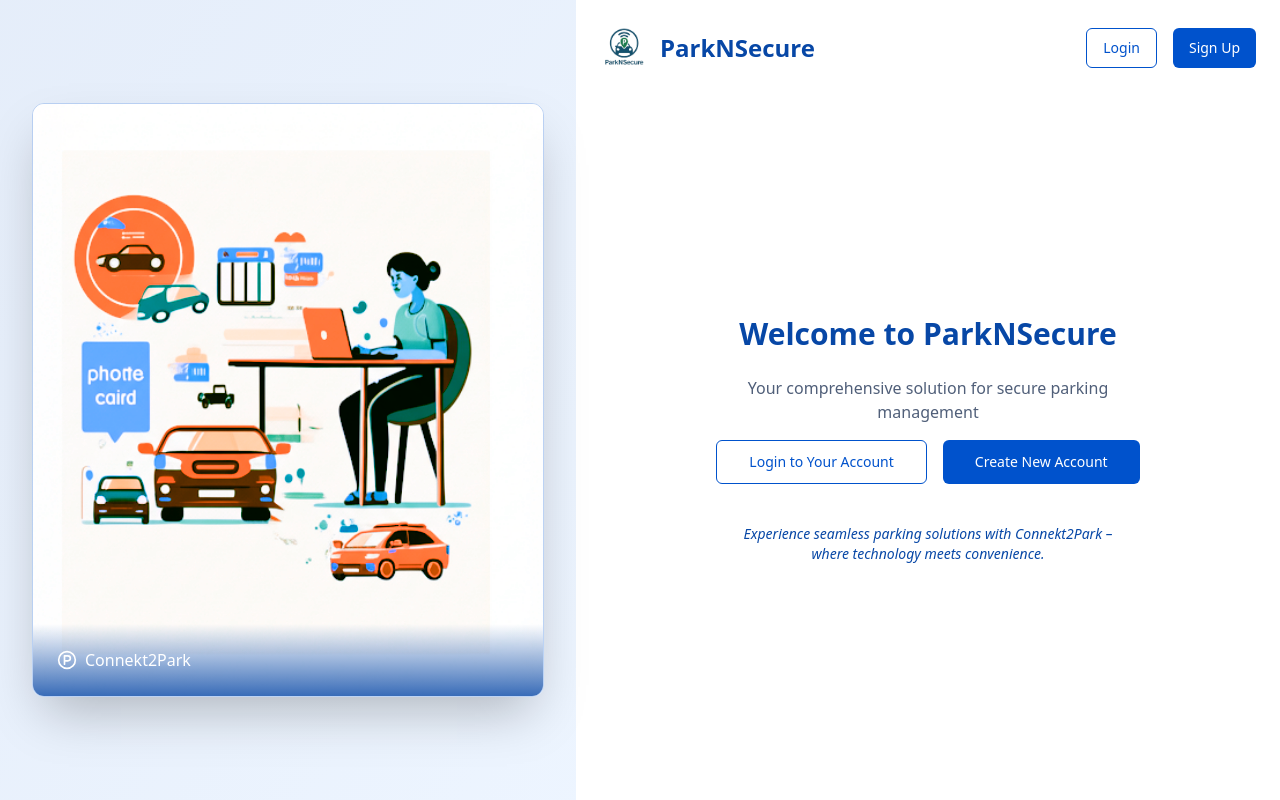
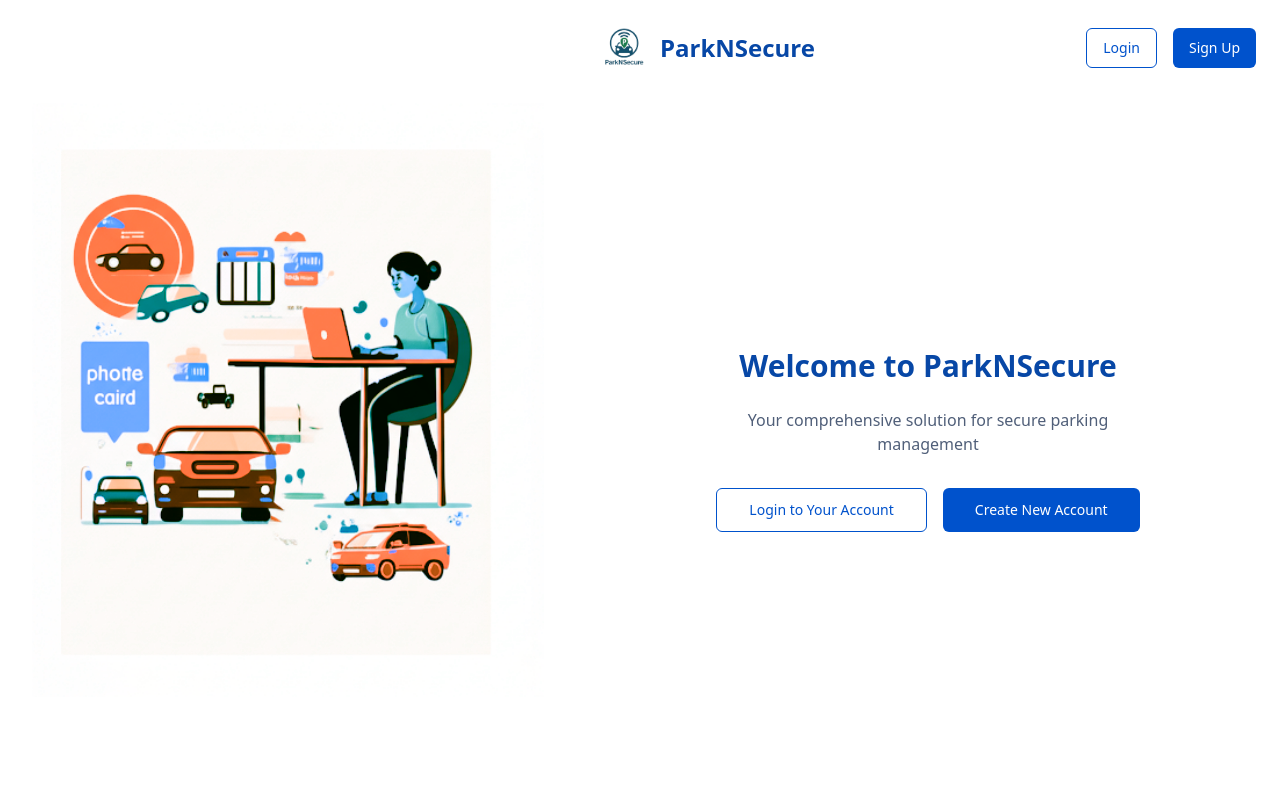
Before and after one commit to deepmajumdar2516/secure-park-login-portal, a React (Vite) app: page / in a window 1280 px wide. Built offline with nearby package versions, Linux system fonts and the light colour scheme.

Commit message:
Revert AuthLayout changes
Reverts changes made to the AuthLayout component, including image replacement, tagline addition, and color adjustments.

```diff
--- a/src/components/AuthLayout.tsx
+++ b/src/components/AuthLayout.tsx
@@ -28,23 +28,15 @@ const AuthLayout: React.FC = () => {
   return (
     <div className="flex h-screen w-full bg-white">
       {/* Left Side - Parking App Illustration (45% width) */}
-      <div className="hidden md:block md:w-[45%] relative bg-gradient-to-br from-parknSecure-blue/10 to-parknSecure-lightBlue/10">
-        <div className="absolute inset-0 flex flex-col items-center justify-center p-8">
+      <div className="hidden md:block md:w-[45%] relative">
+        <div className="absolute inset-0 flex items-center justify-center p-8 bg-white">
           <div className="w-full max-w-lg">
-            <div className="relative rounded-xl overflow-hidden shadow-2xl border border-parknSecure-blue/20">
-              <img
-                src="/lovable-uploads/805015d7-a55e-4e85-97e1-d6c238f434fb.png"
-                alt="Parking Management Illustration"
-                className="w-full object-contain"
-                style={{ filter: 'hue-rotate(190deg) saturate(1.2)' }}
-              />
-              <div className="absolute bottom-0 left-0 w-full p-6 bg-gradient-to-t from-parknSecure-darkBlue/80 to-transparent">
-                <div className="flex items-center gap-2 text-white">
-                  <CircleParking className="h-5 w-5" />
-                  <span className="font-medium">Connekt2Park</span>
-                </div>
-              </div>
-            </div>
+            <img
+              src="/lovable-uploads/805015d7-a55e-4e85-97e1-d6c238f434fb.png"
+              alt="Parking Management Illustration"
+              className="w-full object-contain"
+              style={{ filter: 'hue-rotate(190deg)' }} // Adjust hue to match the blue brand color
+            />
           </div>
         </div>
       </div>
@@ -97,10 +89,10 @@ const AuthLayout: React.FC = () => {
                 <h2 className="text-3xl font-bold text-parknSecure-darkBlue mb-6">
                   Welcome to ParkNSecure
                 </h2>
-                <p className="text-parknSecure-gray mb-4">
+                <p className="text-parknSecure-gray mb-8">
                   Your comprehensive solution for secure parking management
                 </p>
-                <div className="flex gap-4 justify-center mb-6">
+                <div className="flex gap-4 justify-center">
                   <Button
                     variant="outline"
                     size="lg"
@@ -117,9 +109,6 @@ const AuthLayout: React.FC = () => {
                     Create New Account
                   </Button>
                 </div>
-                <p className="text-sm italic text-parknSecure-darkBlue mt-10 px-6">
-                  Experience seamless parking solutions with Connekt2Park – where technology meets convenience.
-                </p>
               </div>
             )}
 
```
